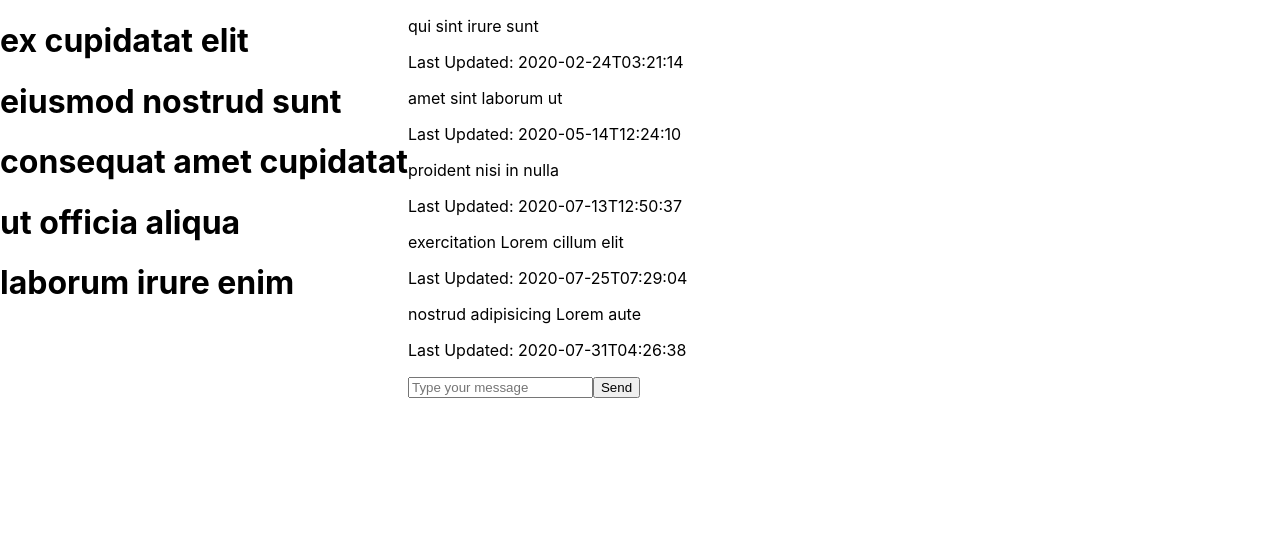
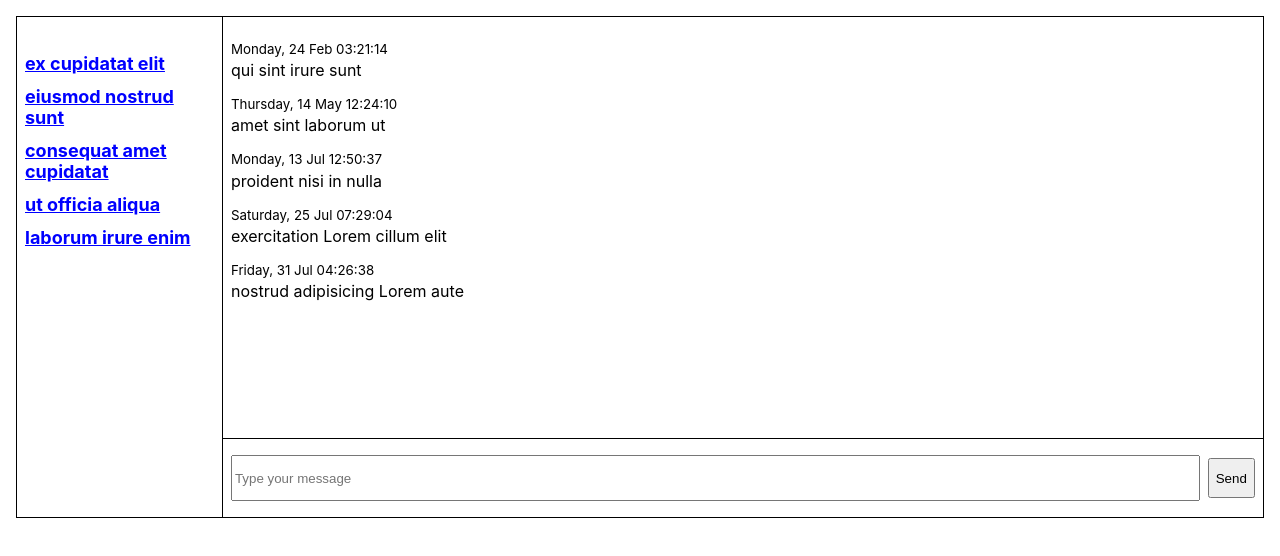
Before and after one commit to ercekal/blink_test, a React (Create React App) app: page / in a window 1280 px wide. Both pictures are taken after a click on the element "ex cupidatat elit". Shown: the top 556 px of the page. Built offline with nearby package versions, Linux system fonts and the light colour scheme.

Commit message:
general styling and date formatting

```diff
--- a/src/App.css
+++ b/src/App.css
@@ -1,3 +1,36 @@
-.App {
+.app-container {
+  margin: 1rem;
   display: flex;
+  border: 1px solid black;
 }
+
+.right-section {
+  width: 100%;
+  height: 500px;
+  display: flex;
+  flex-direction: column;
+  border-left: 1px solid black;
+}
+
+.messages {
+  flex-grow: 1;
+  overflow-y: auto;
+  scrollbar-width: thin;
+}
+
+.conversation {
+  cursor: pointer;
+  padding: 0.5rem 0;
+  color: blue;
+  text-decoration: underline;
+}
+
+.message-list {
+  display: flex;
+  flex-direction: column;
+}
+
+ul {
+  list-style-type: none;
+  padding: 0.5rem;
+}
--- a/src/App.tsx
+++ b/src/App.tsx
@@ -1,22 +1,20 @@
-import {
-  ConversationProvider,
-  useConversationContext,
-} from "./context/conversationsContext";
+import { ConversationProvider } from "./context/conversationsContext";
 import Conversations from "./components/Conversations";
 import MessageList from "./components/MessageList";
 import ReplySection from "./components/ReplySection";
 import "./App.css";
 
 function App() {
-  const { conversations } = useConversationContext();
-  console.log("conversations: ", conversations);
-
   return (
-    <div className="App">
+    <div className="app-container">
       <Conversations />
-      <div>
-        <MessageList />
-        <ReplySection />
+      <div className="right-section">
+        <div className="messages">
+          <MessageList />
+        </div>
+        <div className="reply ">
+          <ReplySection />
+        </div>
       </div>
     </div>
   );
--- /dev/null
+++ b/src/components/Conversations.css
@@ -0,0 +1,6 @@
+h1 {
+  color: blue;
+  cursor: pointer;
+  font-size: large;
+  text-decoration: underline;
+}
--- a/src/components/Conversations.tsx
+++ b/src/components/Conversations.tsx
@@ -1,21 +1,19 @@
 import { useConversationContext } from "../context/conversationsContext";
 import { Conversation } from "../types";
-
-interface ConversationListProps {
-  conversations: Conversation[];
-  onSelectConversation: (id: string) => void;
-}
+import "./Conversations.css";
 
 const Conversations = () => {
   const { conversations, selectConversation } = useConversationContext();
 
   return (
     <div>
-      {conversations?.map((c: Conversation) => (
-        <h1 key={c.id} onClick={() => selectConversation(c.id)}>
-          {c.name}
-        </h1>
-      ))}
+      <ul>
+        {conversations?.map((c: Conversation) => (
+          <li key={c.id} onClick={() => selectConversation(c.id)}>
+            <h1>{c.name}</h1>
+          </li>
+        ))}
+      </ul>
     </div>
   );
 };
--- /dev/null
+++ b/src/components/MessageList.css
@@ -0,0 +1,8 @@
+.message-date {
+  font-size: smaller;
+  margin: 0;
+}
+
+.message-text {
+  margin-top: 0.2rem;
+}
--- a/src/components/MessageList.tsx
+++ b/src/components/MessageList.tsx
@@ -1,7 +1,8 @@
-import React from "react";
+import { format } from "date-fns";
 import { useConversationContext } from "../context/conversationsContext";
 import { Message } from "../types";
 import sortData from "../utils/sortData";
+import "./MessageList.css";
 
 const MessageList: React.FC = () => {
   const { selectedConversation } = useConversationContext();
@@ -14,12 +15,16 @@ const MessageList: React.FC = () => {
 
   return (
     <div>
-      {orderedMsgs.map((message: Message) => (
-        <div key={message.id}>
-          <p>{message.text}</p>
-          <p>Last Updated: {message.last_updated}</p>
-        </div>
-      ))}
+      <ul>
+        {orderedMsgs.map((message: Message) => (
+          <li key={message.id}>
+            <p className="message-date">
+              {format(message.last_updated, "EEEE, dd MMM HH:mm:ss")}
+            </p>
+            <p className="message-text">{message.text}</p>
+          </li>
+        ))}
+      </ul>
     </div>
   );
 };
--- /dev/null
+++ b/src/components/ReplySection.css
@@ -0,0 +1,21 @@
+input {
+  height: 2.5rem;
+  width: calc(100% - 3rem);
+}
+
+button {
+  height: 2.5rem;
+  width: 3rem;
+  margin-left: 0.5rem;
+}
+
+.reply-section {
+  padding: 1rem 0.5rem;
+  border-top: 1px solid black;
+}
+
+form {
+  display: flex;
+  align-items: center;
+  justify-content: space-between;
+}
--- a/src/components/ReplySection.tsx
+++ b/src/components/ReplySection.tsx
@@ -1,5 +1,6 @@
 import { useState } from "react";
 import { useConversationContext } from "../context/conversationsContext";
+import "./ReplySection.css";
 
 const ReplySection = () => {
   const [messageText, setMessageText] = useState<string>("");
@@ -13,8 +14,7 @@ const ReplySection = () => {
   };
 
   return (
-    <div>
-      <form onSubmit={handleFormSubmit}>
+    <form onSubmit={handleFormSubmit} className="reply-section">
       <input
         type="text"
         value={messageText}
@@ -23,7 +23,6 @@ const ReplySection = () => {
       />
       <button type="submit">Send</button>
     </form>
-    </div>
   );
 };
 
```
Lines whose indentation alone changed are shown as unchanged.
